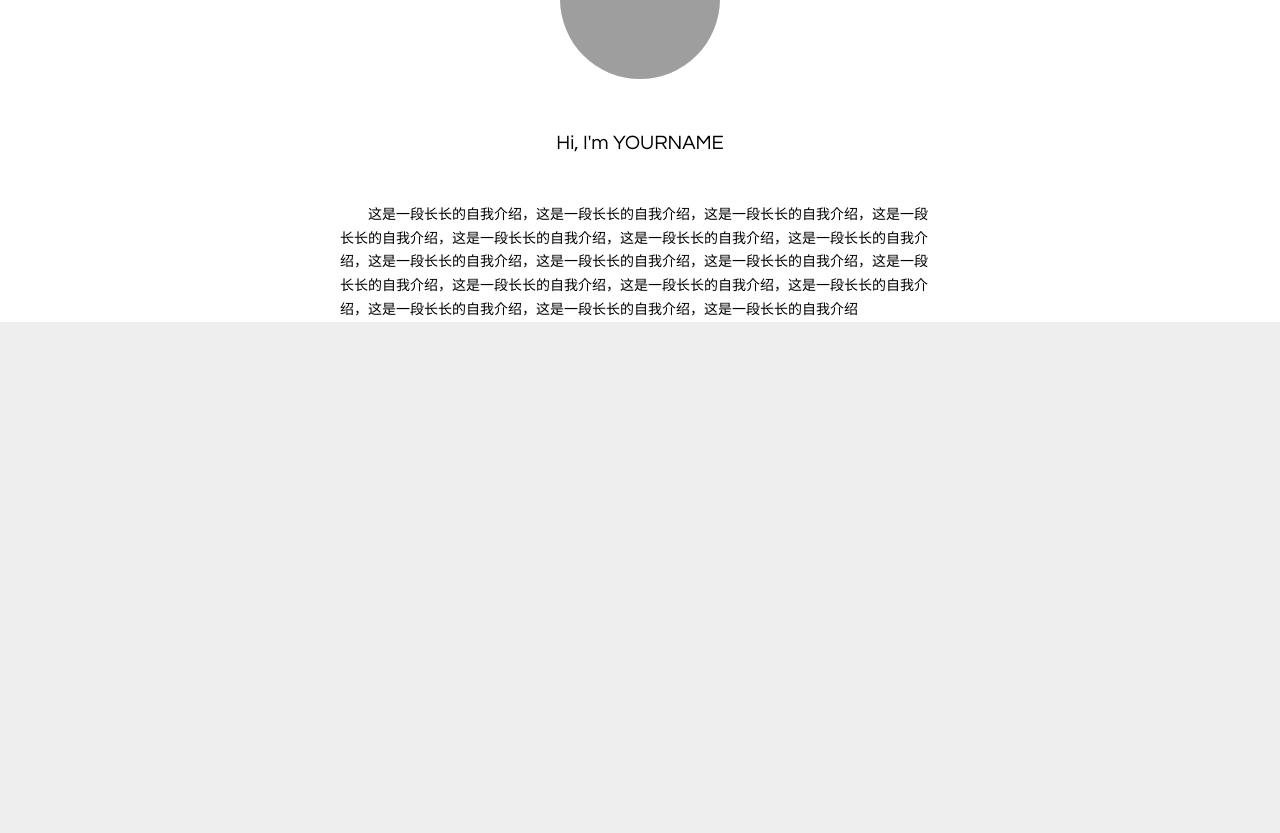
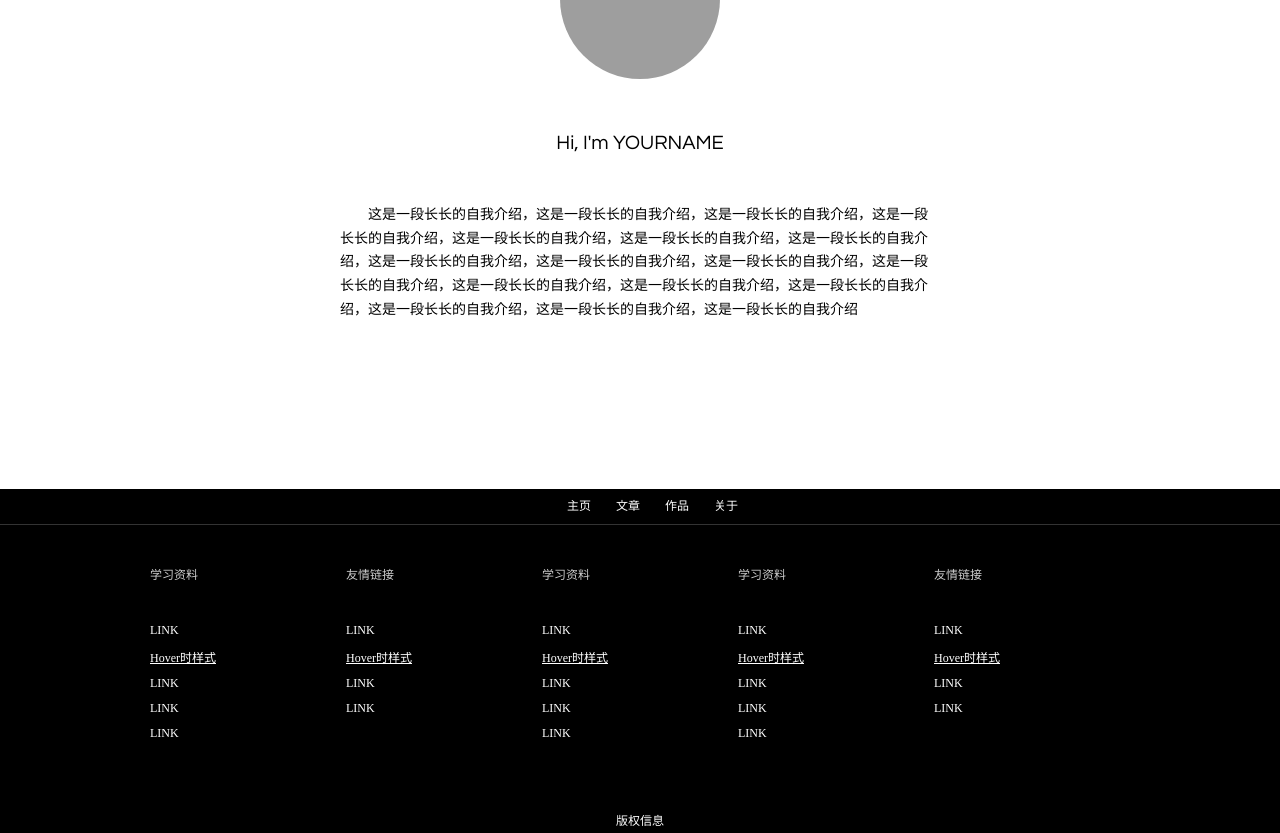
Before and after one commit to WitNesS23/IFE_2015_spring, a plain HTML site: page task0001/task0001_7/task0001_1.html in a window 1280 px wide. Shown: the part 1123-1956 px from the top of the page. Before the commit the page ends 1445 px from the top, so only its background shows below. Drawn offline with Linux system fonts and the light colour scheme; grey boxes are pictures that could not be loaded.

Commit message:
html/css

```diff
--- a/task0001/task0001_7/style_1.css
+++ b/task0001/task0001_7/style_1.css
@@ -135,6 +135,7 @@ header>a{
 
 .self_introduce{
 	margin-top: 100px;
+	height: 520px;
 	background-color: white;
 	position: relative;
 }
@@ -165,3 +166,64 @@ header>a{
 	line-height: 1.7;
 	text-indent: 2em;
 }
+
+
+footer{
+	background-color: #000;
+	color: white;
+
+}
+
+footer>section:nth-child(1){
+	width: 100%;
+	font-size: 12px;
+	height: 35px;
+	line-height: 35px;
+	text-align: center;
+	border-bottom: 1px solid rgb(51,51,51);
+}
+
+footer>section>ul{
+	display: inline-block;
+}
+
+footer>section li{
+	float: left;
+	margin-left: 25px;
+}
+
+footer nav{
+	width: 980px;
+	margin: 0 auto;
+	overflow: hidden;
+}
+
+footer nav ul{
+	width: 20%;
+	margin-top: 40px;
+	float: left;
+	color: rgb(204,204,204);
+}
+
+footer nav li{
+	color: white;
+	margin-top: 10px;
+	color: white;
+}
+
+footer nav li:nth-child(1){
+	margin-top: 40px;
+}
+
+footer nav li:nth-child(2){
+	text-decoration: underline;
+}
+
+footer .rightInfo{
+	text-align: center;
+	margin-top: 70px;
+}
+
+footer .rightInfo p{
+	margin-bottom: 10px;
+}
--- a/task0001/task0001_7/task0001_1.html
+++ b/task0001/task0001_7/task0001_1.html
@@ -55,12 +55,57 @@
 		</section>
 	</main>
 	<footer>
-		<nav></nav>
 		<section>
-
+			<ul>
+				<li>主页</li>
+				<li>文章</li>
+				<li>作品</li>
+				<li>关于</li>
+			</ul>
 		</section>
-		<section>
-
+		<nav>
+			<ul>
+				学习资料
+				<li>LINK</li>
+				<li>Hover时样式</li>
+				<li>LINK</li>
+				<li>LINK</li>
+				<li>LINK</li>
+			</ul>
+			<ul>
+				友情链接
+				<li>LINK</li>
+				<li>Hover时样式</li>
+				<li>LINK</li>
+				<li>LINK</li>
+			</ul>
+			<ul>
+				学习资料
+				<li>LINK</li>
+				<li>Hover时样式</li>
+				<li>LINK</li>
+				<li>LINK</li>
+				<li>LINK</li>
+			</ul>
+			<ul>
+				学习资料
+				<li>LINK</li>
+				<li>Hover时样式</li>
+				<li>LINK</li>
+				<li>LINK</li>
+				<li>LINK</li>
+			</ul>
+			<ul>
+				友情链接
+				<li>LINK</li>
+				<li>Hover时样式</li>
+				<li>LINK</li>
+				<li>LINK</li>
+			</ul>
+		</nav>
+		<section class="rightInfo">
+			<p>版权信息</p>
+			<a href="https://github.com/WitNesS23" title="My GitHub" target="_blank"><img src="images/icon-github.png" alt=""></a>
 		</section>
 	</footer>
 </body>
```
